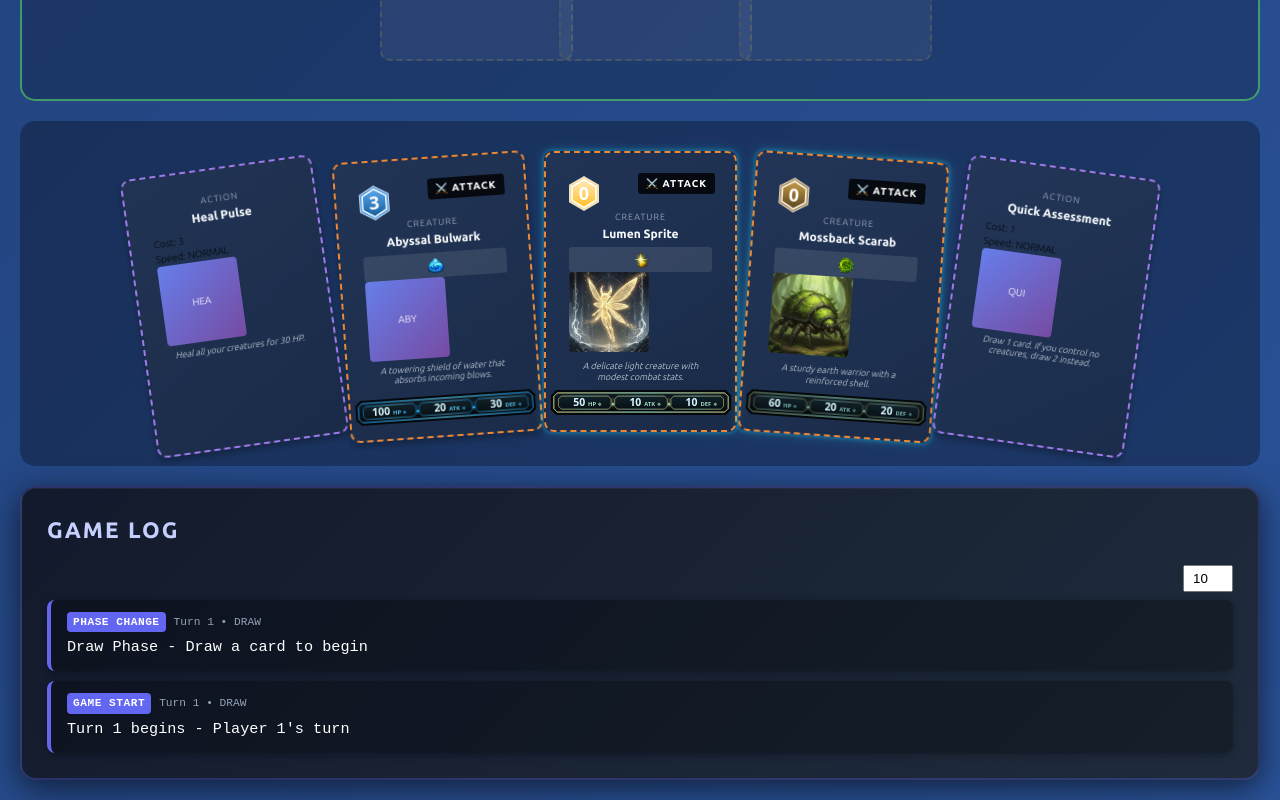
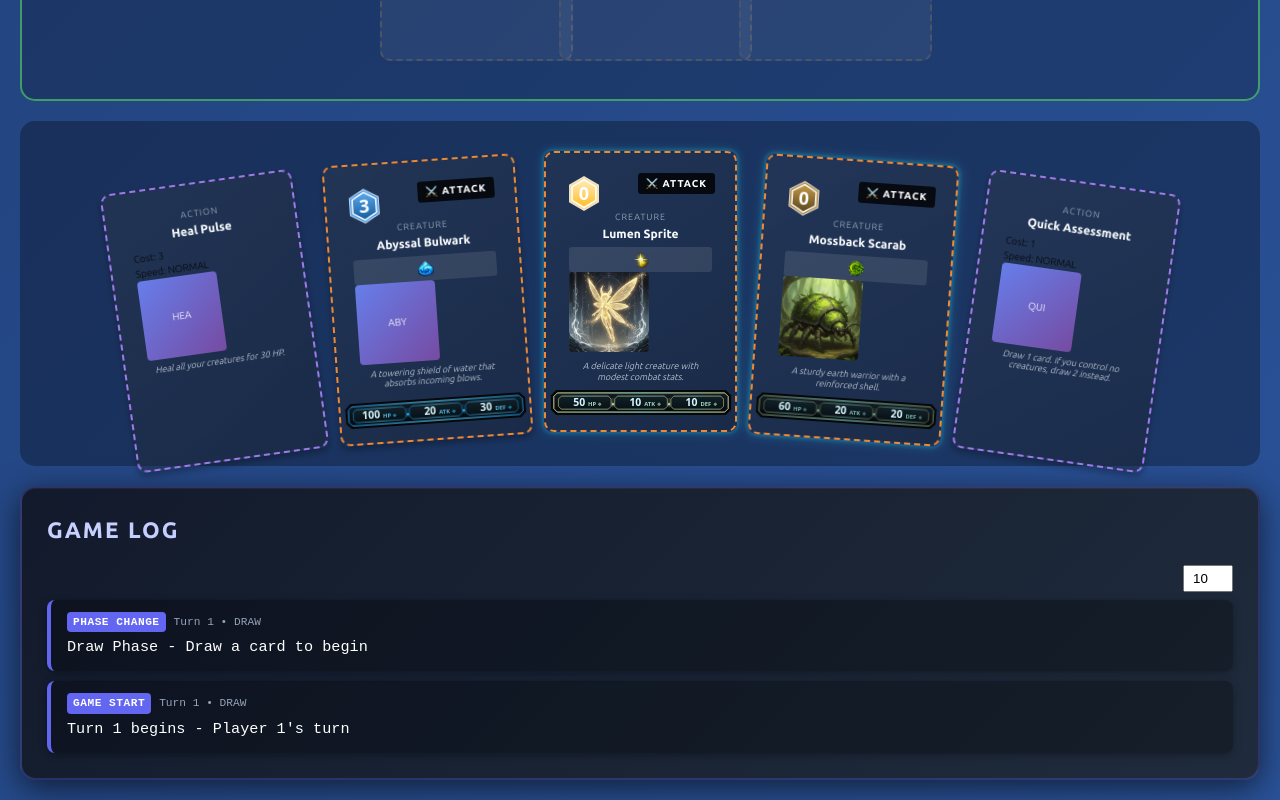
Before and after one commit to ChaseH88/Battle-Nexus, a React (Vite) app: page / in a window 1280 px wide. Shown: the part 1321-2121 px from the top of the page. Built offline with nearby package versions, Linux system fonts and the light colour scheme.

Commit message:
working on hand styling

```diff
--- a/src/ui/Battle/Hand/Hand.tsx
+++ b/src/ui/Battle/Hand/Hand.tsx
@@ -7,7 +7,6 @@ import { CARD_DIMENSIONS } from "../Card/cardDimensions";
 
 interface HandProps {
   hand: CardInterface[];
-  selectedHandCard: string | null;
   onSelectCard: (id: string) => void;
   onCardDoubleClick?: (card: CardInterface) => void;
   onDragStart?: (cardId: string) => void;
@@ -18,7 +17,6 @@ interface HandProps {
 
 export const Hand = ({
   hand,
-  selectedHandCard,
   onSelectCard,
   onCardDoubleClick,
   onDragStart,
@@ -31,19 +29,33 @@ export const Hand = ({
   const totalCards = hand.length;
   const midPoint = (totalCards - 1) / 2;
 
+  const getVerticalOffset = () => {
+    switch (true) {
+      case totalCards <= 3:
+        return 6;
+      case totalCards <= 5:
+        return 8.5;
+      default:
+        return 3;
+    }
+  };
+
   const getCardAnimation = (index: number) => {
     const distanceFromCenter = index - midPoint;
 
-    // Create a fan spread - cards further from center are more rotated and lower
+    // Create a fan spread - cards further from center are more rotated
     const maxRotation = 8; // degrees
     const baseRotation =
       (distanceFromCenter / Math.max(totalCards - 1, 1)) * maxRotation * 2;
 
-    // Create arc - cards on the edges are lower
-    const arcDepth = 15; // pixels
-    const normalizedDistance =
-      Math.abs(distanceFromCenter) / Math.max(midPoint, 1);
-    const baseYOffset = Math.pow(normalizedDistance, 1.5) * arcDepth;
+    // Create natural hand-holding effect:
+    // - Center card(s) are at the top (y = 0)
+    // - Cards further from center are progressively lower
+    // - Each step away from center adds more vertical distance
+    const verticalStepSize = getVerticalOffset(); // pixels per step from center
+    const normalizedDistance = Math.abs(distanceFromCenter);
+    // Use quadratic function for more natural curve (cards drop faster at edges)
+    const baseYOffset = Math.pow(normalizedDistance, 1.8) * verticalStepSize;
 
     // X offset to create fan spread
     const fanSpread = totalCards > 5 ? -8 : -5;
@@ -72,7 +84,6 @@ export const Hand = ({
         <HandCards height={305}>
           <AnimatePresence mode="popLayout">
             {hand.map((card, index) => {
-              const isSelected = selectedHandCard === card.id;
               const isHoveringThis = hoveredCardIndex === index;
               const canAfford = playerMomentum >= card.cost;
 
@@ -107,8 +118,8 @@ export const Hand = ({
                   dragMomentum={false}
                   dragTransition={{ bounceStiffness: 300, bounceDamping: 25 }}
                   whileHover={{
-                    scale: 1.15,
-                    y: -30,
+                    scale: 1.5,
+                    y: -100,
                     rotate: 0,
                     zIndex: 1000,
                     transition: {
@@ -149,7 +160,7 @@ export const Hand = ({
                   style={{
                     cursor: canAfford ? "grab" : "not-allowed",
                     position: "relative",
-                    zIndex: isSelected ? 1001 : isHoveringThis ? 1000 : 1,
+                    zIndex: isHoveringThis ? 1000 : 1,
                     opacity: canAfford ? 1 : 0.6,
                     height: CARD_DIMENSIONS.HEIGHT,
                     width: CARD_DIMENSIONS.WIDTH,
@@ -158,9 +169,7 @@ export const Hand = ({
                 >
                   <motion.div
                     animate={{
-                      boxShadow: isSelected
-                        ? "0 0 20px 5px rgba(34, 211, 238, 0.6)"
-                        : !isSelected && canAfford
+                      boxShadow: canAfford
                         ? [
                             "0 0 5px rgba(34, 211, 238, 0.4), 0 0 10px rgba(34, 211, 238, 0.3)",
                             "0 0 15px rgba(34, 211, 238, 0.8), 0 0 25px rgba(34, 211, 238, 0.5)",
@@ -189,7 +198,6 @@ export const Hand = ({
                           ? () => onCardDoubleClick(card)
                           : undefined
                       }
-                      selectedHandCard={selectedHandCard}
                     />
                   </motion.div>
                 </motion.div>
--- a/src/ui/Battle/Hand/styled.ts
+++ b/src/ui/Battle/Hand/styled.ts
@@ -30,7 +30,7 @@ export const HandTitle = styled(Typography)(() => ({
 export const HandCards = styled(Box)(() => ({
   display: "flex",
   justifyContent: "center",
-  gap: "15px",
+  gap: "25px",
   padding: "10px",
   "&::-webkit-scrollbar": {
     height: "8px",
```
